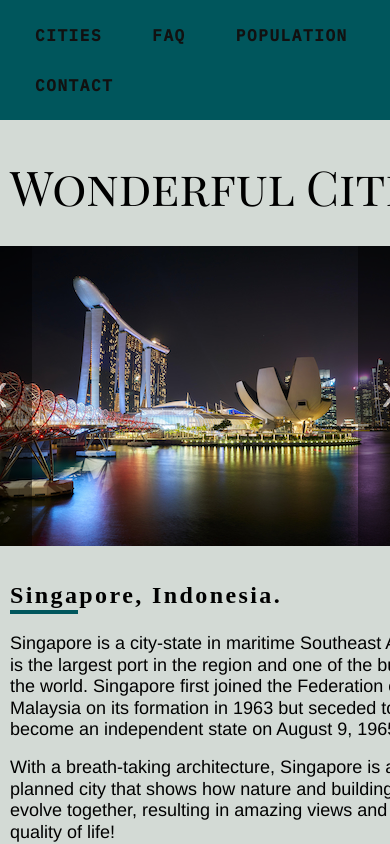
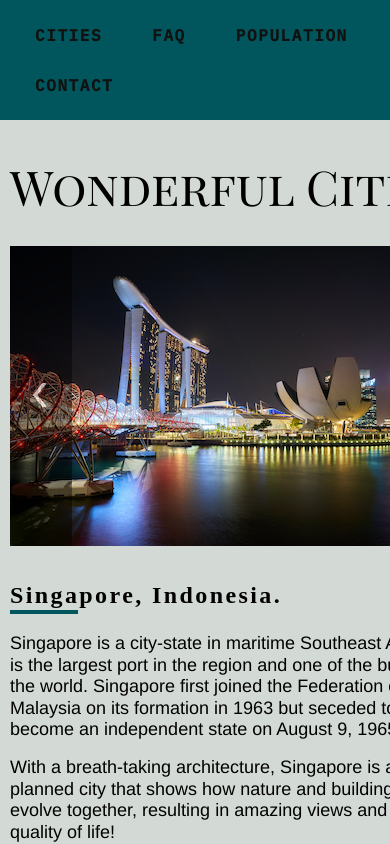
Before and after one commit to guihtryb/wonderful-cities-TDD, a React (Create React App) app: page / in a window 390 px wide. Shown: the top 844 px of the page. Built offline with nearby package versions, Linux system fonts and the light colour scheme.

Commit message:
style: update gallery style

```diff
--- a/src/components/CitiesGallery/CitiesGallery.css
+++ b/src/components/CitiesGallery/CitiesGallery.css
@@ -32,7 +32,6 @@
 
 @media (max-width : 850px) {
   .cities-gallery {
-    width: 95vw;
     display: flex;
     justify-content: center;
     grid-column: 1;
```
